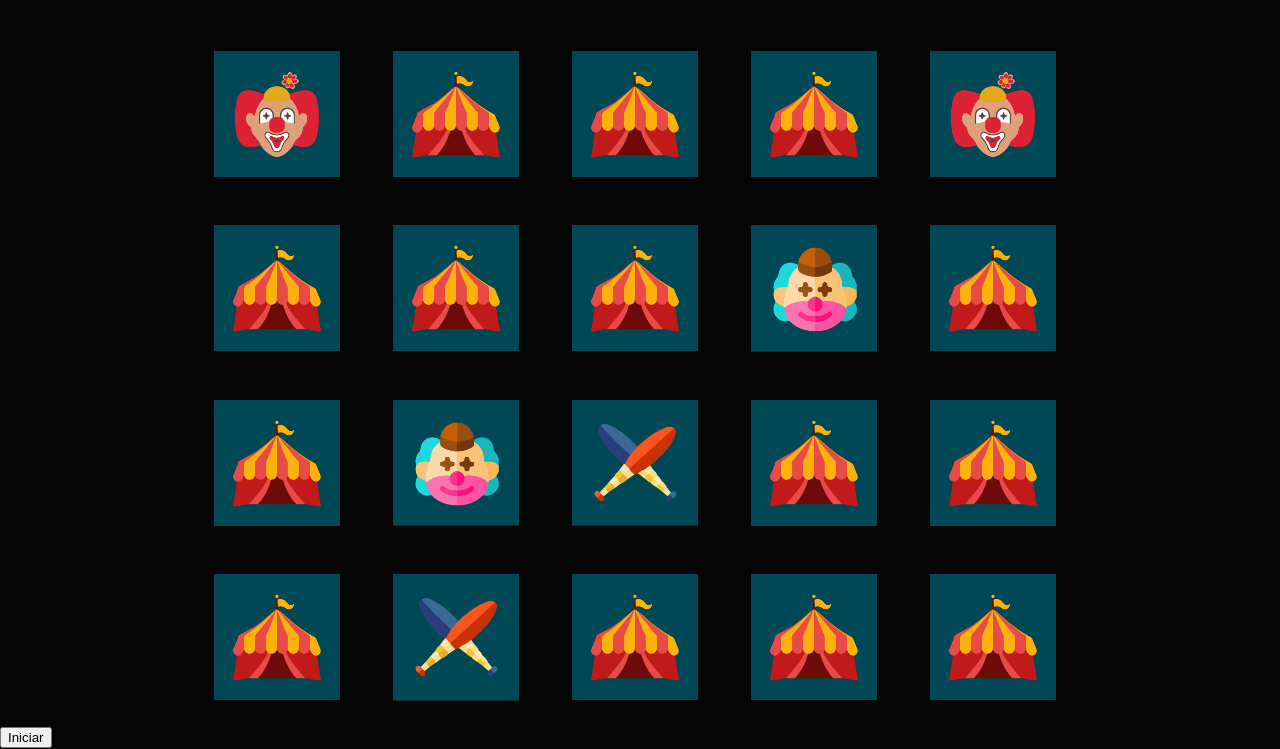
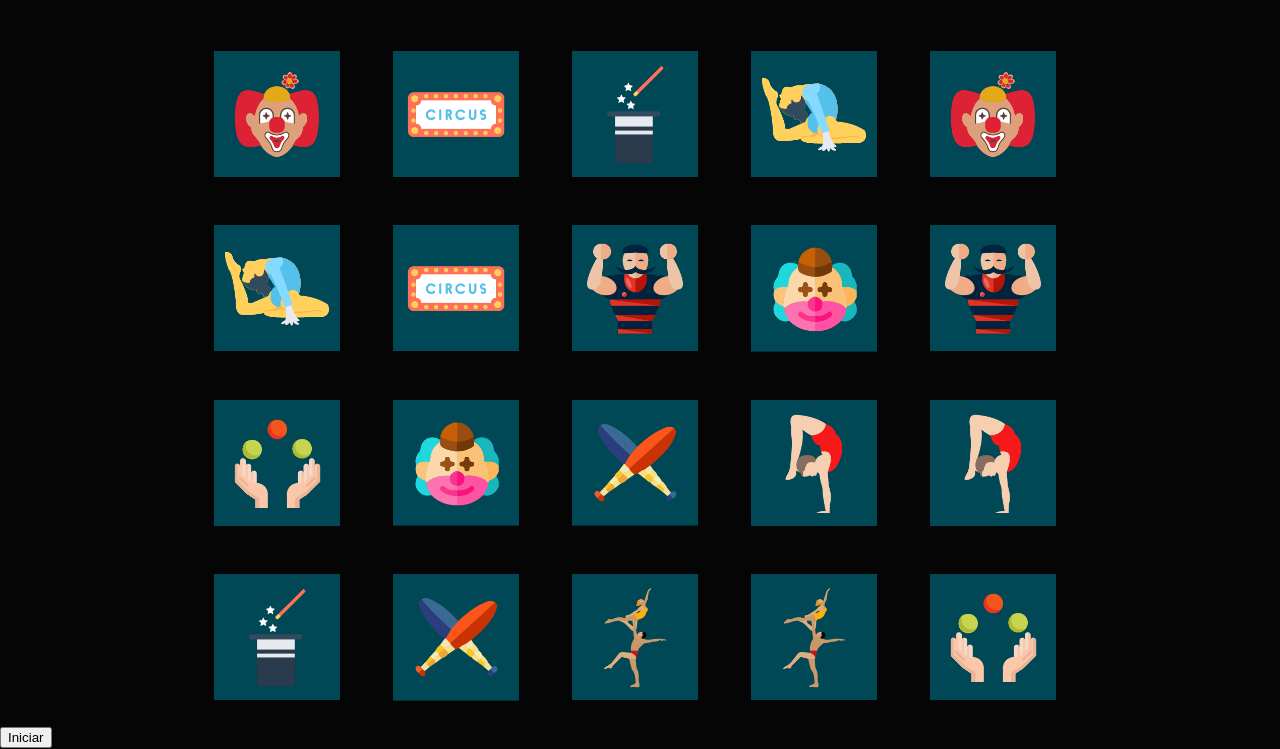
Before and after one commit to Isa-Osegueda/circus_memory_game, a website: page dev/index.html in a window 1280 px wide. Shown: the part 248-997 px from the top of the page. Drawn offline with Linux system fonts and the light colour scheme; a web font is replaced by a local one.

Commit message:
subiendo images del juego

```diff
--- a/dev/index.html
+++ b/dev/index.html
@@ -36,25 +36,25 @@
     </section>
     <section class="game group" id="juego">
       <img src="img/clown.png" alt=""  data-valor="valor" onclick="girarCarta()" id="0">
-      <img src="img/bigTop.png" alt=""  data-valor="valor" onclick="girarCarta()" id="1">
-      <img src="img/bigTop.png" alt=""  data-valor="valor" onclick="girarCarta()" id="2">
-      <img src="img/bigTop.png" alt=""  data-valor="valor" onclick="girarCarta()" id="3">
+      <img src="img/8.png" alt=""  data-valor="valor" onclick="girarCarta()" id="1">
+      <img src="img/9.png" alt=""  data-valor="valor" onclick="girarCarta()" id="2">
+      <img src="img/7.png" alt=""  data-valor="valor" onclick="girarCarta()" id="3">
       <img src="img/clown.png" alt=""  data-valor="valor" onclick="girarCarta()" id="4">
-      <img src="img/bigTop.png" alt=""  data-valor="valor" onclick="girarCarta()" id="5">
-      <img src="img/bigTop.png" alt=""  data-valor="valor" onclick="girarCarta()" id="6">
-      <img src="img/bigTop.png" alt=""  data-valor="valor" onclick="girarCarta()" id="7">
+      <img src="img/7.png" alt=""  data-valor="valor" onclick="girarCarta()" id="5">
+      <img src="img/8.png" alt=""  data-valor="valor" onclick="girarCarta()" id="6">
+      <img src="img/6.png" alt=""  data-valor="valor" onclick="girarCarta()" id="7">
       <img src="img/2.png" alt=""  data-valor="valor" onclick="girarCarta()" id="8">
-      <img src="img/bigTop.png" alt=""  data-valor="valor" onclick="girarCarta()" id="9">
-      <img src="img/bigTop.png" alt=""  data-valor="valor" onclick="girarCarta()" id="10">
+      <img src="img/6.png" alt=""  data-valor="valor" onclick="girarCarta()" id="9">
+      <img src="img/5.png" alt=""  data-valor="valor" onclick="girarCarta()" id="10">
       <img src="img/2.png" alt=""  data-valor="valor" onclick="girarCarta()" id="11">
       <img src="img/3.png" alt=""  data-valor="valor" onclick="girarCarta()" id="12">
-      <img src="img/bigTop.png" alt=""  data-valor="valor" onclick="girarCarta()" id="13">
-      <img src="img/bigTop.png" alt=""  data-valor="valor" onclick="girarCarta()" id="14">
-      <img src="img/bigTop.png" alt=""  data-valor="valor" onclick="girarCarta()" id="15">
+      <img src="img/10.png" alt=""  data-valor="valor" onclick="girarCarta()" id="13">
+      <img src="img/10.png" alt=""  data-valor="valor" onclick="girarCarta()" id="14">
+      <img src="img/9.png" alt=""  data-valor="valor" onclick="girarCarta()" id="15">
       <img src="img/3.png" alt=""  data-valor="valor" onclick="girarCarta()" id="16">
-      <img src="img/bigTop.png" alt=""  data-valor="valor" onclick="girarCarta()" id="17">
-      <img src="img/bigTop.png" alt=""  data-valor="valor" onclick="girarCarta()" id="18">
-      <img src="img/bigTop.png" alt=""  data-valor="valor" onclick="girarCarta()" id="19">
+      <img src="img/4.png" alt=""  data-valor="valor" onclick="girarCarta()" id="17">
+      <img src="img/4.png" alt=""  data-valor="valor" onclick="girarCarta()" id="18">
+      <img src="img/5.png" alt=""  data-valor="valor" onclick="girarCarta()" id="19">
     </section>
     <input type="button" value="Iniciar" onclick="iniciarJuego()">
   <main/>
```
Also changed, not shown: dev/img/10.png (added), dev/img/4.png (added), dev/img/5.png (added), dev/img/6.png (added), dev/img/7.png (added), dev/img/8.png (added), dev/img/9.png (added), 4 other files.
